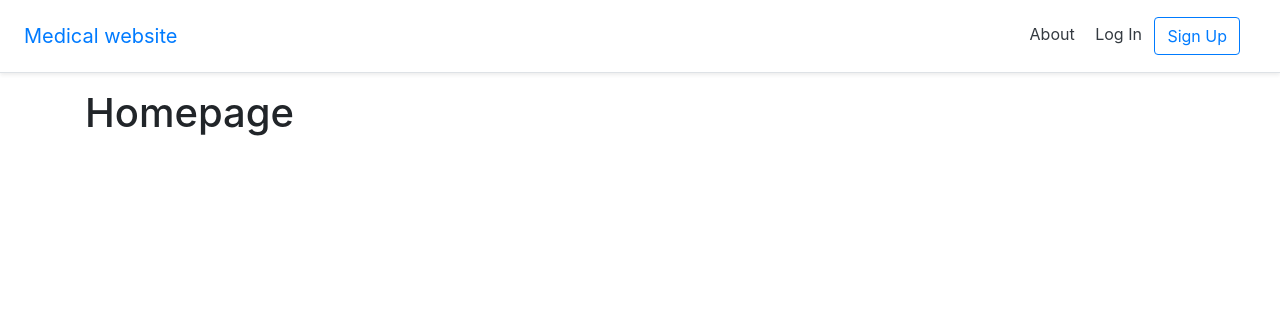
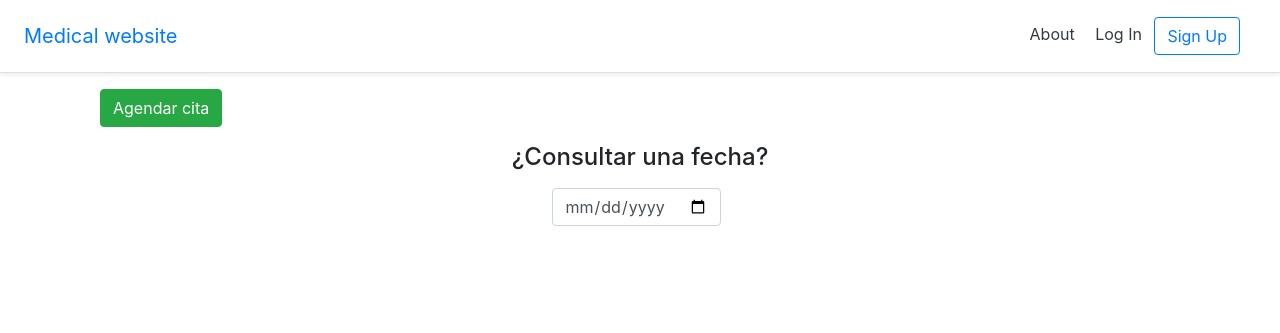
Before and after one commit to Analisis-y-Diseno-1/calendariocitas, a Django app: page / in a window 1280 px wide. Shown: the top 333 px of the page. Run offline with Django 3.2, Linux system fonts and the light colour scheme; some libraries are stand-ins or nearby versions.

Commit message:
Agregando boton para dirigir a atender cita

```diff
--- a/templates/home.html
+++ b/templates/home.html
@@ -1,9 +1,51 @@
 {% extends '_base.html' %}
+{% load static %}
+{% block title %}Citas{% endblock %}
+{% block css %}
+<link rel="stylesheet" href="{% static 'css/citas.css' %}" />
+{% endblock css %}
+{% block content %}
+    <div class="container-fluid">
+        <div class="row">
+            <div class="col">
+                <a href="{%url 'home' %}" class="btn btn-success">Agendar cita</a>
+            </div>
+        </div>
+    </div>
+    <div class="calendar">
+        <h4>
+            <label for="searchCalendar">¿Consultar una fecha?</label>
+        </h4>
+        <form class="form-inline mt-2 mt-md-0" action="#"
+            method="get">
+            <input name="q" class="form-control mr-sm-2" type="date" placeholder="Search"
+            aria-label="Search" id="searchCalendar">
+        </form>
+    </div>
 
-{% block title %}
-HOME
-{% endblock title %}
-
-{% block content %}
-<h1>Homepage</h1>
-{% endblock content %}
+    <div class="citas">
+        {% for cita in cita_list %}
+            <div class="cita">
+                <div class="paciente">
+                    <p>
+                        Nombre: <strong>{{cita.paciente.nombre}}</strong></br>
+                        Telefono: <strong>{{cita.paciente.telefono}}</strong></br>
+                        Telefono Emergencia: <strong>{{cita.paciente.telefono_emergencia}}</strong></br>
+                        Email: <strong>{{cita.paciente.correo}}</strong></br>
+                    </p>
+                </div>
+                <div class="resumen">
+                    <p>
+                        {{cita}} </br>
+                        <small>{{cita.fecha_cita}}</small>
+                        <small>{{cita.hora_cita}}</small>
+                    </p>
+                </div>
+                <div class="actions">
+                    <a href="{{ cita.get_absolute_url }}" class="btn btn-primary "> ATENDER </a>
+                    <a href="{{ cita.get_absolute_url }}" class="btn btn-warning "> EDITAR </a>
+                </div>
+            </div>
+        {% endfor %}
+    </div>
+ {% endblock  %}
```
Also changed, not shown: db.sqlite3.
